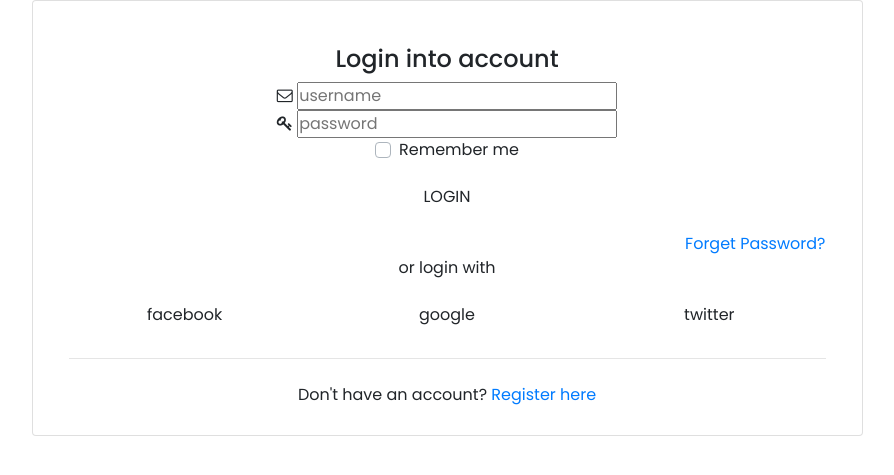
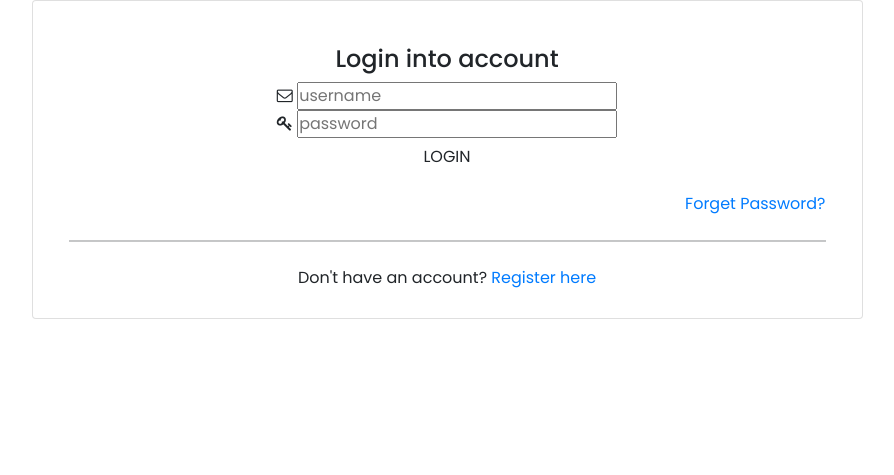
Before and after one commit to Arykelic/FYP-Project, a PHP site: page /WebApp/index.php in a window 1280 px wide. Shown: the top 475 px of the page, without its empty margins (193-1087 px from the left). Run offline with PHP 8.4, Linux system fonts and the light colour scheme; data that the repository does not hold is empty.

Commit message:
testing push

```diff
--- a/WebApp/index.php
+++ b/WebApp/index.php
@@ -99,7 +99,6 @@
 }
 ?>
 
-
 <!DOCTYPE html>
 <html lang="en" dir="ltr">
   <head>
@@ -108,6 +107,7 @@
     <meta name="viewport" content="width=device-width, initial-scale=1, shrink-to-fit=no">
     <link rel="stylesheet" type="text/css" href="style.css">
     <!-- CSS only -->
+    <link href="https://cdn.jsdelivr.net/npm/bootstrap@5.1.3/dist/css/bootstrap.min.css" rel="stylesheet">
     <link rel="stylesheet" href="https://stackpath.bootstrapcdn.com/bootstrap/4.5.0/css/bootstrap.min.css">
     <link href="https://stackpath.bootstrapcdn.com/font-awesome/4.7.0/css/font-awesome.min.css" rel="stylesheet">
     <!-- JavaScript Bundle with Popper -->
@@ -131,13 +131,13 @@
                 <span><i class="fa fa-key"></i></span>
                 <input type="password" name="" placeholder="password" required>
               </div>
-              <div class="mb-3">
+              <!-- <div class="mb-3">
                 <div class="custom-control custom-checkbox">
                   <input type="checkbox" class="custom-control-input" id="cb1" name="">
                   <label class="custom-control-label" for="cb1">
                     Remember me</label>
                 </div>
-              </div>
+              </div> -->
 
               <div class="mb-3">
                 <button type="submit" class="btn btn-block text-uppercase">
@@ -151,28 +151,6 @@
                 </a>
               </div>
 
-              <div class="text-center mb-3">
-                or login with
-              </div>
-              <div class="row mb-3">
-                <div class="col-4">
-                  <a href="#" class="btn btn-block btn-social btn-facebook">
-                    facebook
-                  </a>
-                </div>
-
-                <div class="col-4">
-                  <a href="#" class="btn btn-block btn-social btn-google">
-                    google
-                  </a>
-                </div>
-
-                <div class="col-4">
-                  <a href="#" class="btn btn-block btn-social btn-twitter">
-                    twitter
-                  </a>
-                </div>
-              </div>
 
               <hr class="my-4">
               <div class="text-center mb-2">
```
